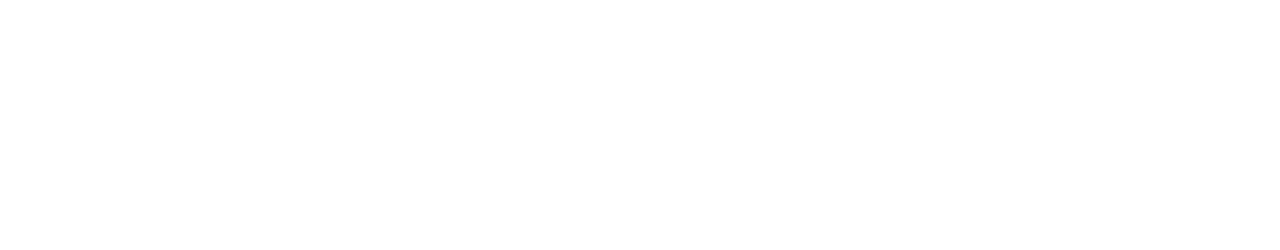
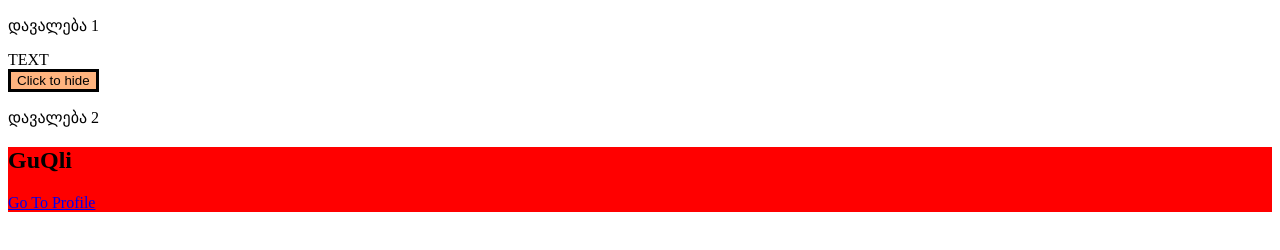
Before and after one commit to GuQli/ReactWebHomeWork, a plain HTML site: page index.html in a window 1280 px wide. Drawn offline with Linux system fonts and the light colour scheme.

Commit message:
HomeWork5

```diff
--- a/index.html
+++ b/index.html
@@ -4,10 +4,15 @@
     <meta charset="UTF-8" />
     <meta http-equiv="X-UA-Compatible" content="IE=edge" />
     <meta name="viewport" content="width=device-width, initial-scale=1.0" />
+    <link rel="stylesheet" type="text/css" href="style.css" />
+    <script defer src="script.js"></script>
 
     <title>Homeworks</title>
   </head>
   <body>
-    <script src="script.js"></script>
+    <p>დავალება 1</p>
+    <div class="" id="text">TEXT</div>
+    <button class="hider" type="button">Click to hide</button>
+    <p>დავალება 2</p>
   </body>
 </html>
--- a/script.js
+++ b/script.js
@@ -166,3 +166,28 @@ const users3 = [
 
 const sort = (users) => users.sort((a, b) => a.age - b.age);
 console.log(sort(users3));
+
+// // // // // davaleba 5 // // // // // leqcia #7
+const body = document.querySelector("body");
+const button = document.querySelector(".hider");
+const divText = document.querySelector("#text");
+
+// 1. hide div element
+
+button.addEventListener("click", function () {
+  divText.classList.toggle("hidden");
+});
+
+// 2. insert HTML to DOM
+body.insertAdjacentHTML(
+  "beforeend",
+  `
+  <div id="card">
+  <h2>GuQli</h2>
+  <a href="#">Go To Profile</a>
+  </div>`
+);
+
+// 3. background color - RED
+const card = document.querySelector("#card");
+card.style.backgroundColor = "red";
--- /dev/null
+++ b/style.css
@@ -0,0 +1,17 @@
+.hider {
+  font-family: sans-serif;
+  text-align: center;
+
+  border: solid black;
+  background-color: rgb(255, 180, 127);
+  display: flex;
+  cursor: pointer;
+}
+
+.hidden {
+  display: none;
+}
+
+/* #card {
+  background-color: red;
+} */
```
